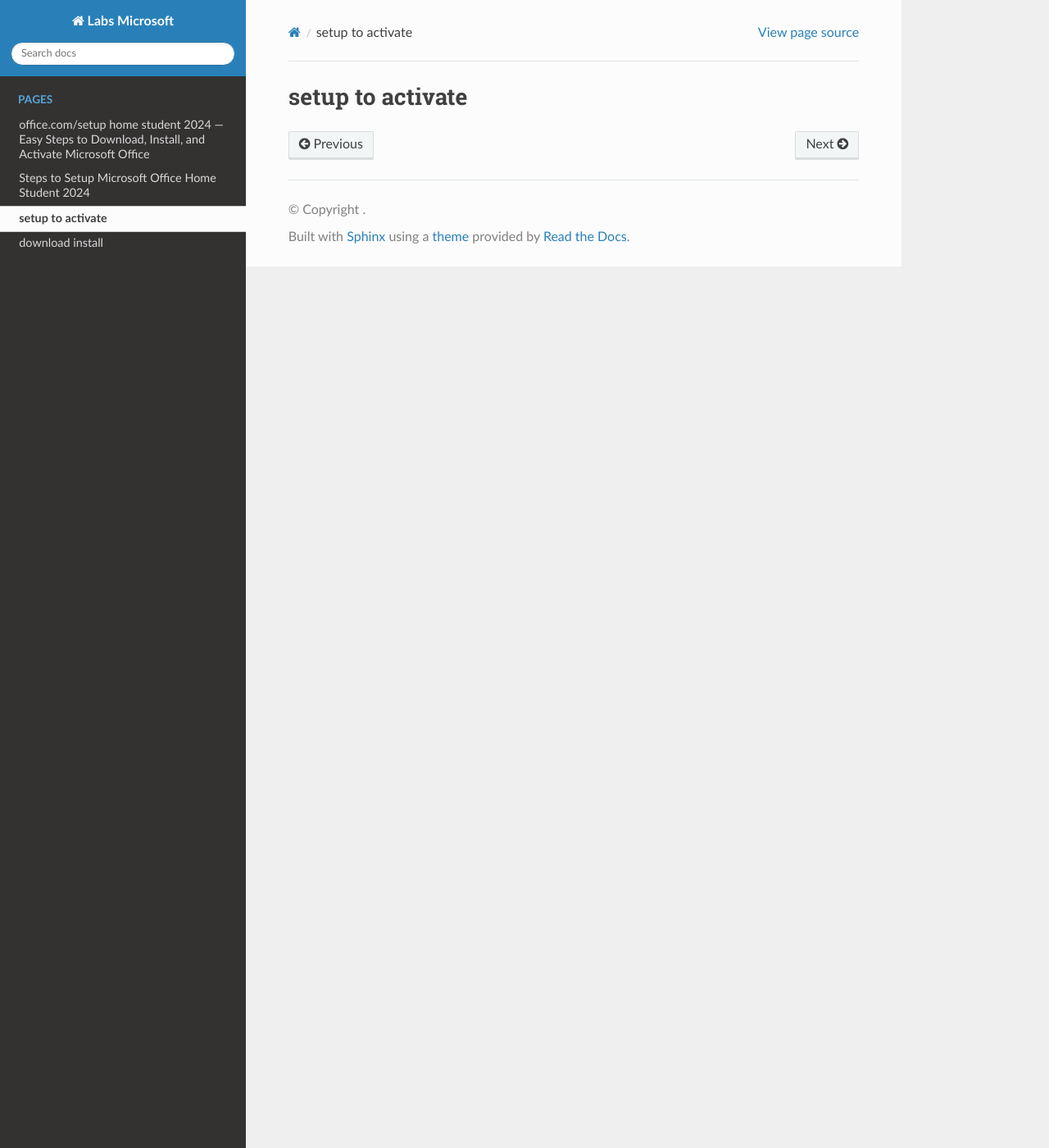
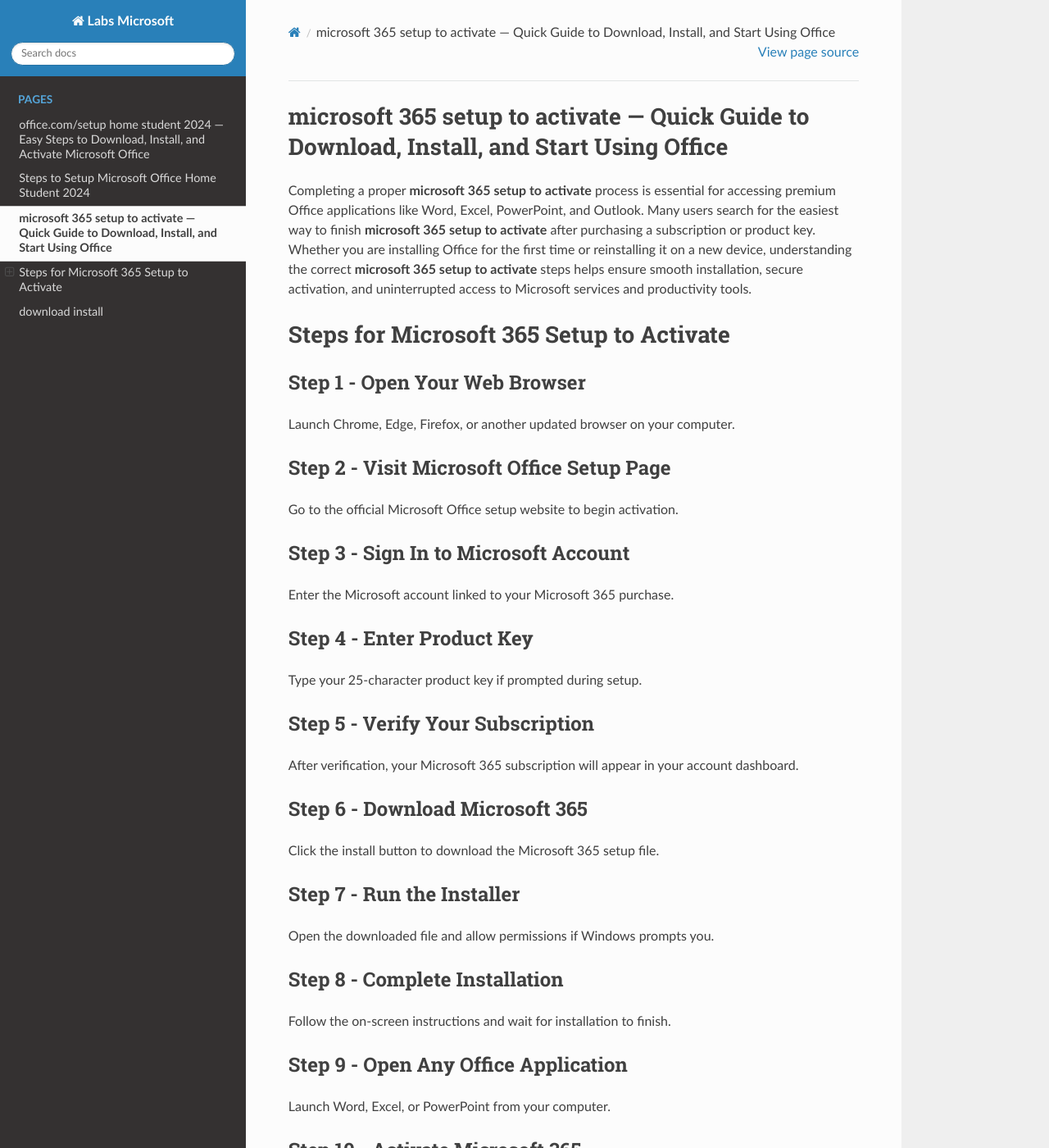
Before and after one commit to Joha-docs/labs-microsoft, a Sphinx documentation site: the page built from docs/setup.rst, in a window 1280 px wide and 1400 px high. Shown: the whole window at 82% size. Built offline with Sphinx 7.4.7 and the Read the Docs theme 3.1.0, drawn with Linux system fonts in a browser that asks for light colours; some of the changed text lies outside the part shown.

Commit message:
Update setup.rst

```diff
--- a/docs/setup.rst
+++ b/docs/setup.rst
@@ -1,2 +1,57 @@
-setup to activate
-===============================
+microsoft 365 setup to activate — Quick Guide to Download, Install, and Start Using Office
+===========================================================================================
+
+Completing a proper **microsoft 365 setup to activate** process is essential for accessing premium Office applications like Word, Excel, PowerPoint, and Outlook. Many users search for the easiest way to finish **microsoft 365 setup to activate** after purchasing a subscription or product key. Whether you are installing Office for the first time or reinstalling it on a new device, understanding the correct **microsoft 365 setup to activate** steps helps ensure smooth installation, secure activation, and uninterrupted access to Microsoft services and productivity tools.
+
+Steps for Microsoft 365 Setup to Activate
+=========================================
+
+Step 1 - Open Your Web Browser
+------------------------------
+
+Launch Chrome, Edge, Firefox, or another updated browser on your computer.
+
+Step 2 - Visit Microsoft Office Setup Page
+-------------------------------------------
+
+Go to the official Microsoft Office setup website to begin activation.
+
+Step 3 - Sign In to Microsoft Account
+--------------------------------------
+
+Enter the Microsoft account linked to your Microsoft 365 purchase.
+
+Step 4 - Enter Product Key
+---------------------------
+
+Type your 25-character product key if prompted during setup.
+
+Step 5 - Verify Your Subscription
+----------------------------------
+
+After verification, your Microsoft 365 subscription will appear in your account dashboard.
+
+Step 6 - Download Microsoft 365
+--------------------------------
+
+Click the install button to download the Microsoft 365 setup file.
+
+Step 7 - Run the Installer
+---------------------------
+
+Open the downloaded file and allow permissions if Windows prompts you.
+
+Step 8 - Complete Installation
+-------------------------------
+
+Follow the on-screen instructions and wait for installation to finish.
+
+Step 9 - Open Any Office Application
+-------------------------------------
+
+Launch Word, Excel, or PowerPoint from your computer.
+
+Step 10 - Activate Microsoft 365
+---------------------------------
+
+Sign in using your Microsoft account to complete the microsoft 365 setup to activate process successfully.
```
